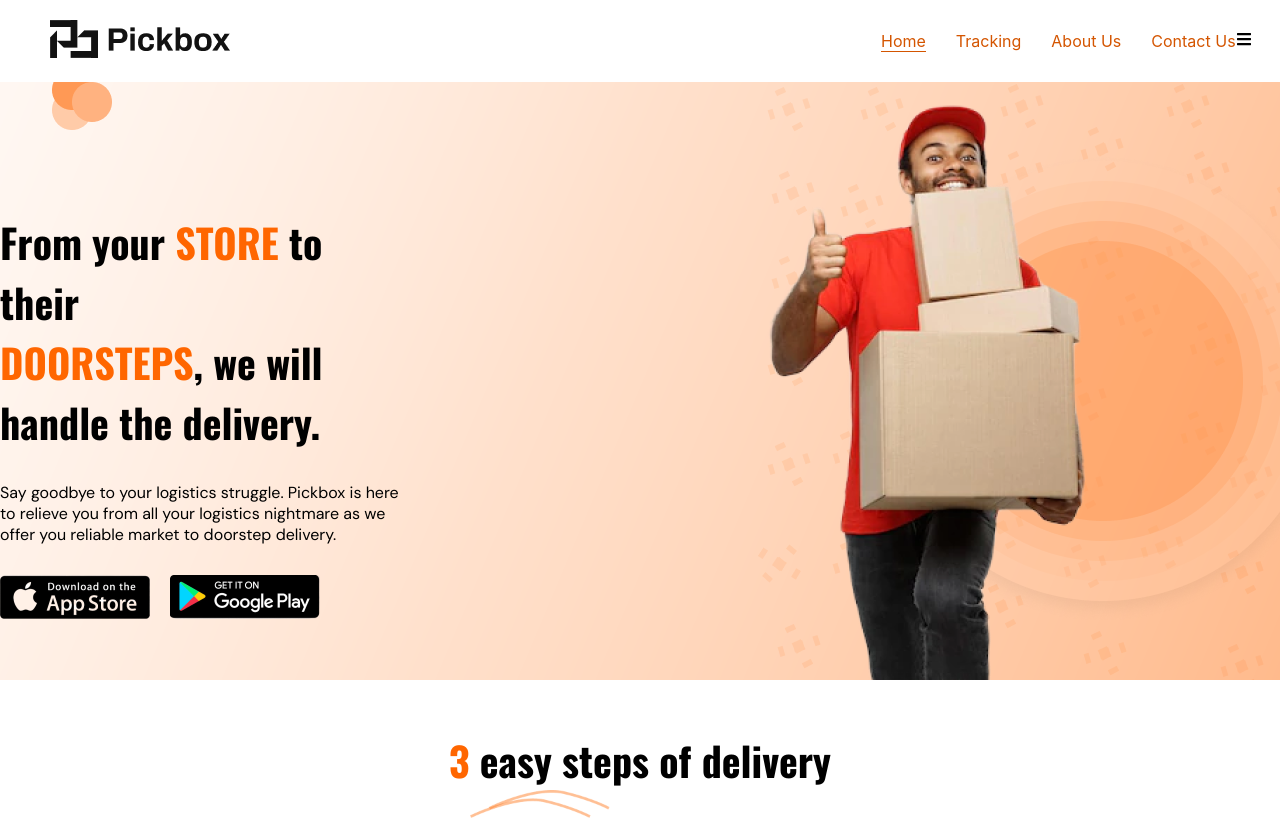
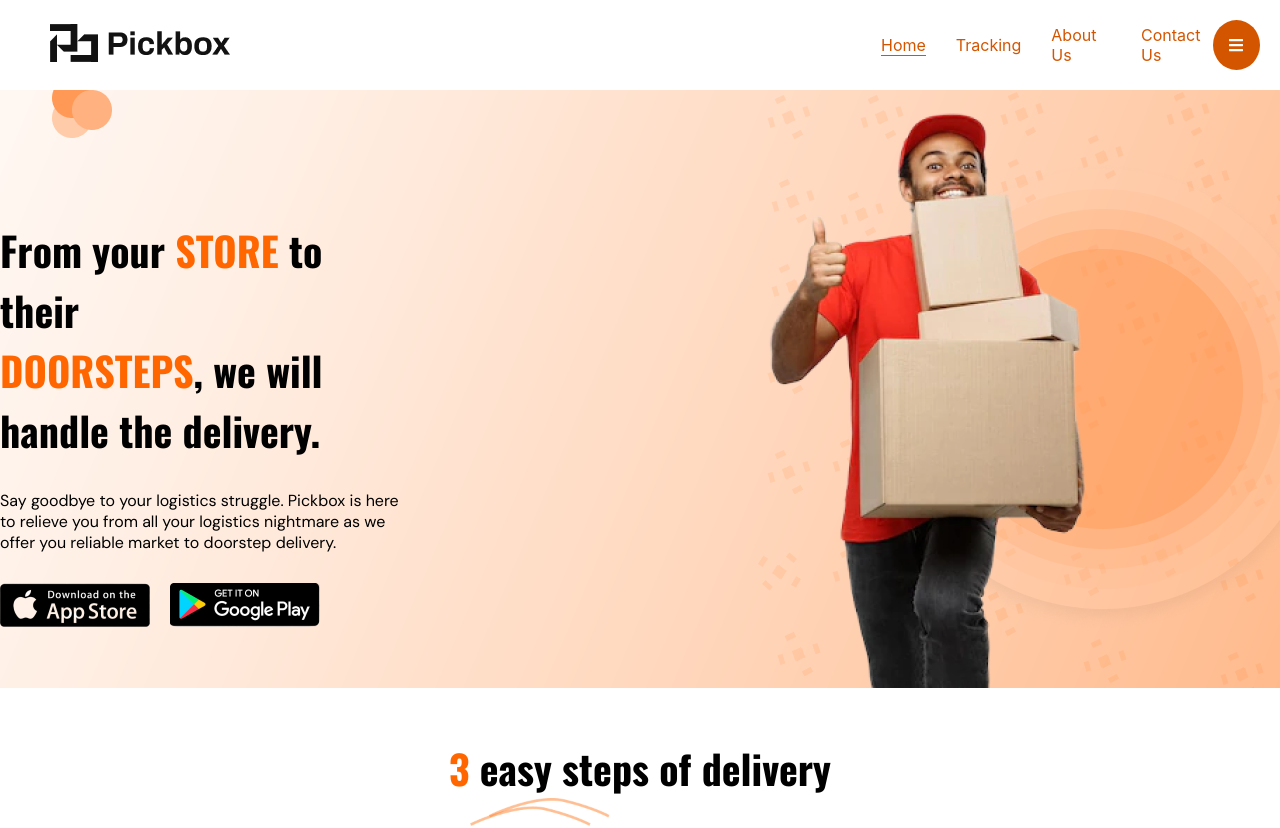
Before and after one commit to Pickbox-Project/Pickbox-frontend, a React (Create React App) app: page / in a window 1280 px wide. Shown: the top 828 px of the page. Built offline with nearby package versions, Linux system fonts and the light colour scheme.

Commit message:
Started Styling the toggling icon

```diff
--- a/src/Components/NavBar/NavBar.css
+++ b/src/Components/NavBar/NavBar.css
@@ -9,6 +9,20 @@
 .nav-list>ul {
     display: flex;
     align-items: center;
+}
+
+.toggler-icon {
+    width: 50px;
+    height: 50px;
+    border-radius: 50%;
+    background: #d45500;
+    display: flex;
+    justify-content: center;
+    align-items: center;
+}
+
+.toggler-bars {
+    color: #fff;
 }
 
 .toggler-bars:hover {
```
